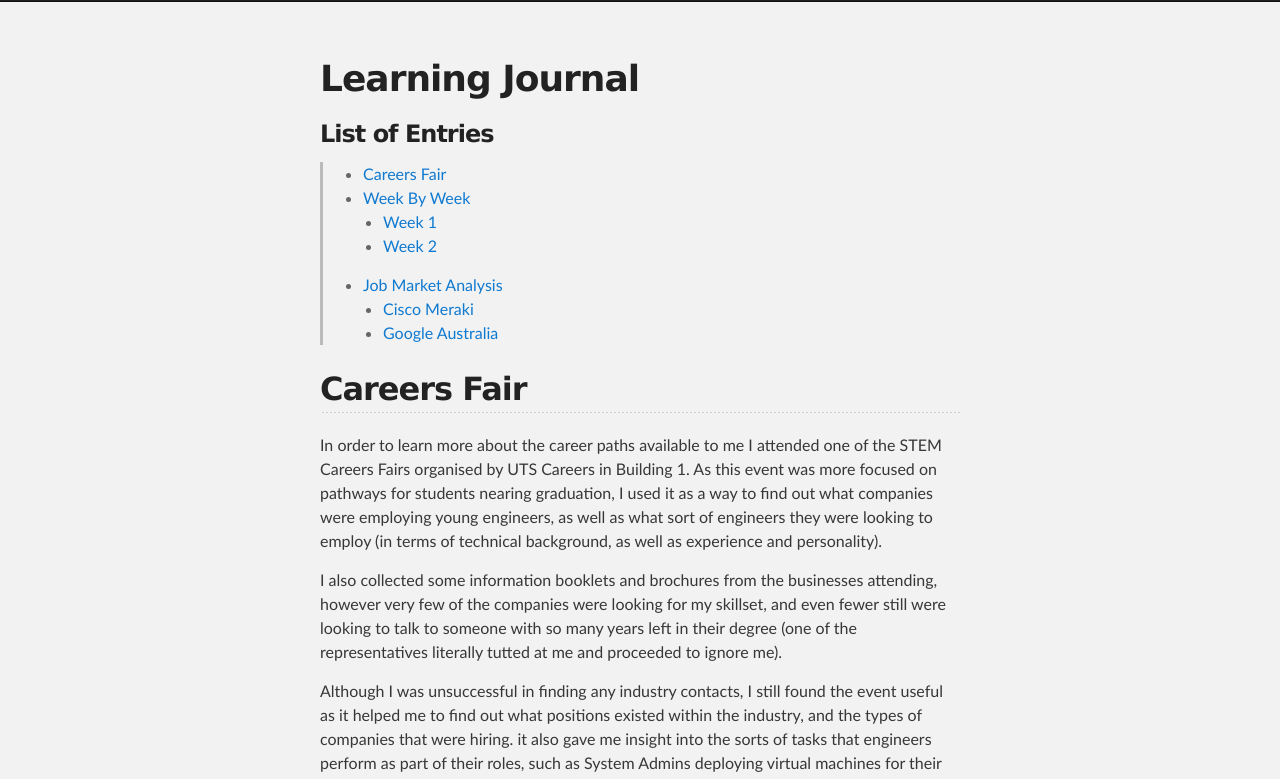
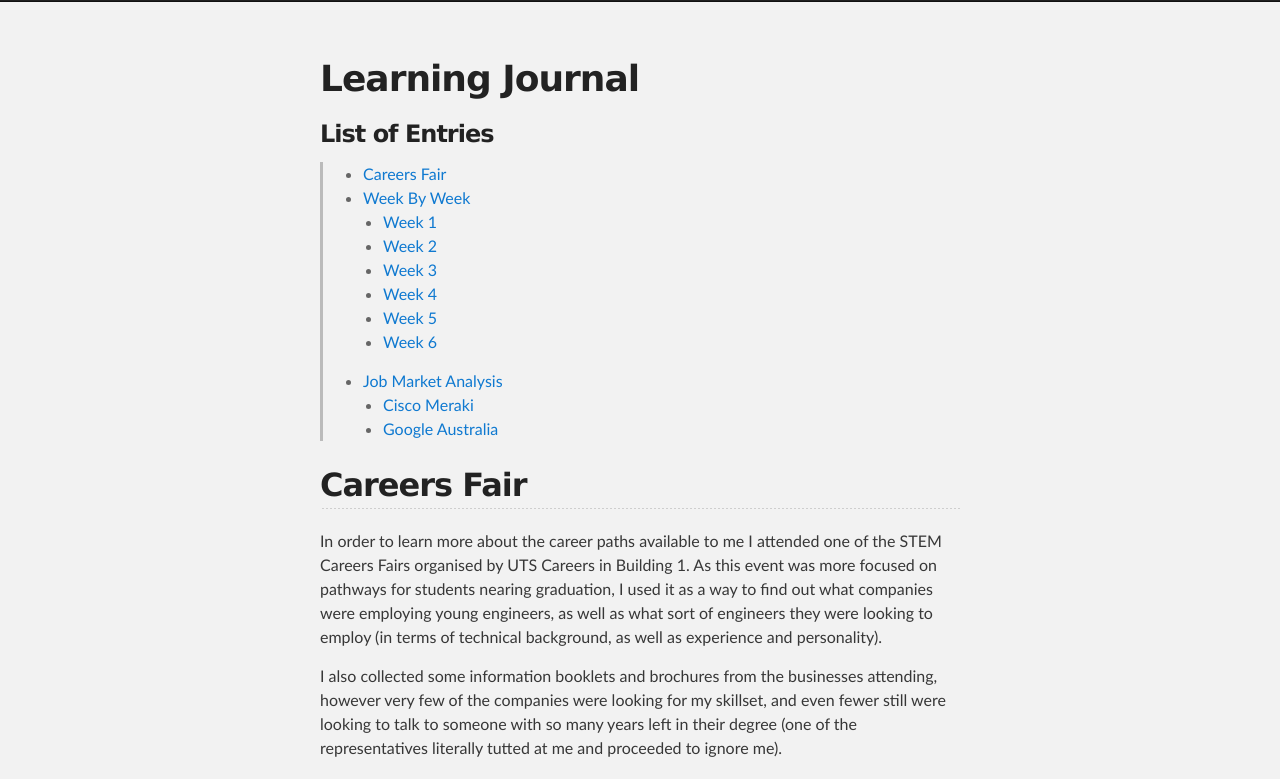
Before and after one commit to 13197963/13197963.github.io, a Jekyll site: the page built from learnJournal.md, in a window 1280 px wide and 1400 px high, scrolled down 232 px. Shown: the top 779 px of the window. Built offline with Jekyll 4.4.1, drawn with Linux system fonts in a browser that asks for light colours; our own code applies the rules of GitHub Pages for plain Markdown files; some of the changed text lies outside the part shown.

Commit message:
Update Files

```diff
--- a/learnJournal.md
+++ b/learnJournal.md
@@ -8,6 +8,10 @@ layout: default
 >- [Week By Week](./learnJournal.md#week-by-week)
     - [Week 1](./learnJournal.md#week-1)
     - [Week 2](./learnJournal.md#week-2)
+    - [Week 3](./learnJournal.md#week-3)
+    - [Week 4](./learnJournal.md#week-4)
+    - [Week 5](./learnJournal.md#week-5)
+    - [Week 6](./learnJournal.md#week-6)
 >- [Job Market Analysis](./learnJournal.md#job-market-analysis)
     - [Cisco Meraki](./learnJournal.md#advertisment-one-cisco-meraki)
     - [Google Australia](./learnJournal.md#advertisment-two-google-australia)
@@ -33,6 +37,21 @@ Although I was unsuccessful in finding any industry contacts, I still found the
 
 
 ### Week 2
+
+
+### Week 3
+
+
+### Week 4
+
+
+### Week 5
+
+
+### Week 6
+
+
+
 
 
 
--- a/learning journal/2B.txt
+++ b/learning journal/2B.txt
@@ -32,7 +32,7 @@ Learning can also be achieved as a by-product of work processes:
 What do you want to learn: Additional programming languages, such as C++
 This can be achieved using online learning websites such as codeacademy
 
-How can you measure progress and know fi you have successfully met your goals: Codeacademy gives a % complete measure, as well as a certificate upon completion of the course.
+How can you measure progress and know if you have successfully met your goals: Codeacademy gives a % complete measure, as well as a certificate upon completion of the course.
 
 Are you capable of achieving the goal: I believe I am capable of doing this as I have completed other courses on codeacademy, and I have experience with similar programming languages.
 
```
